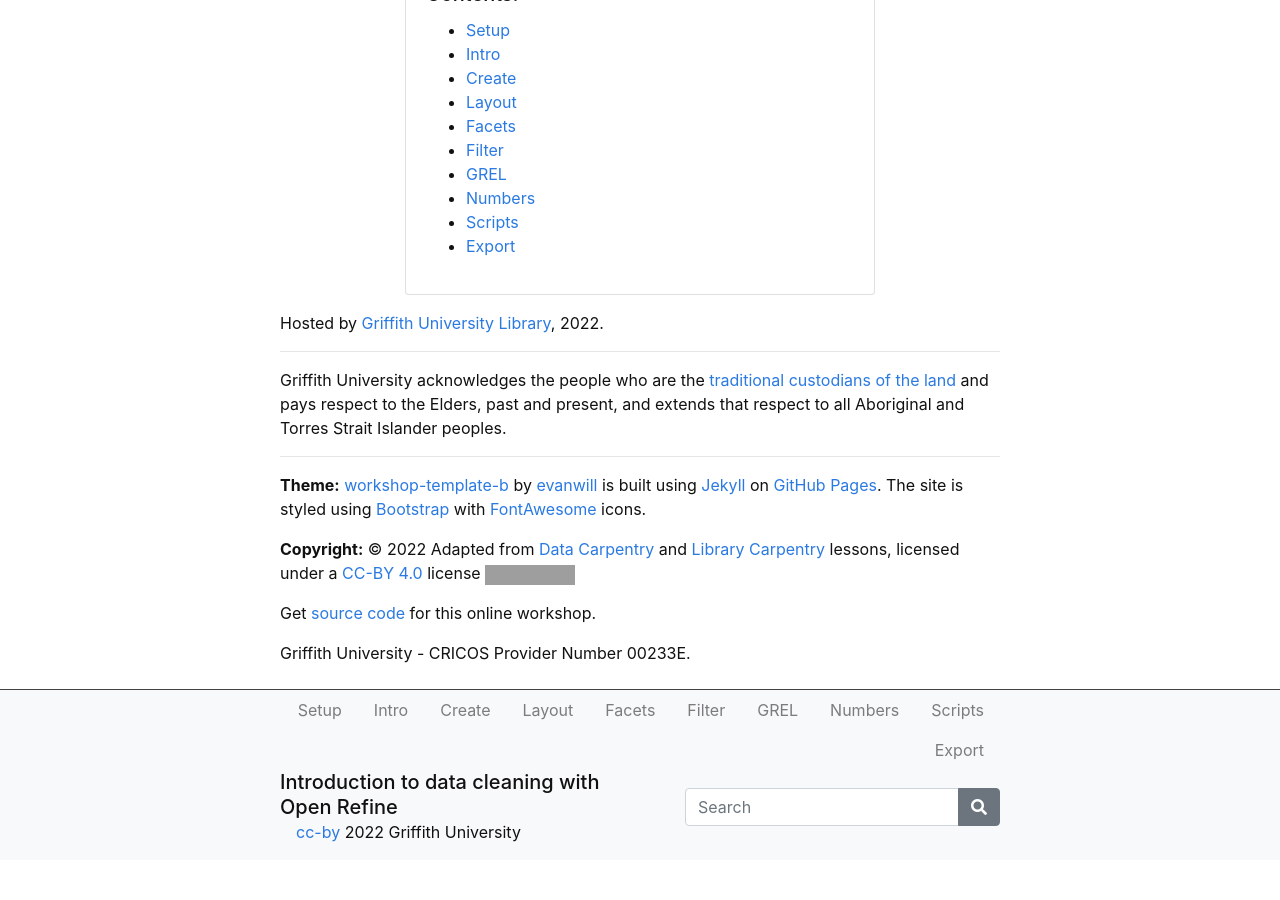
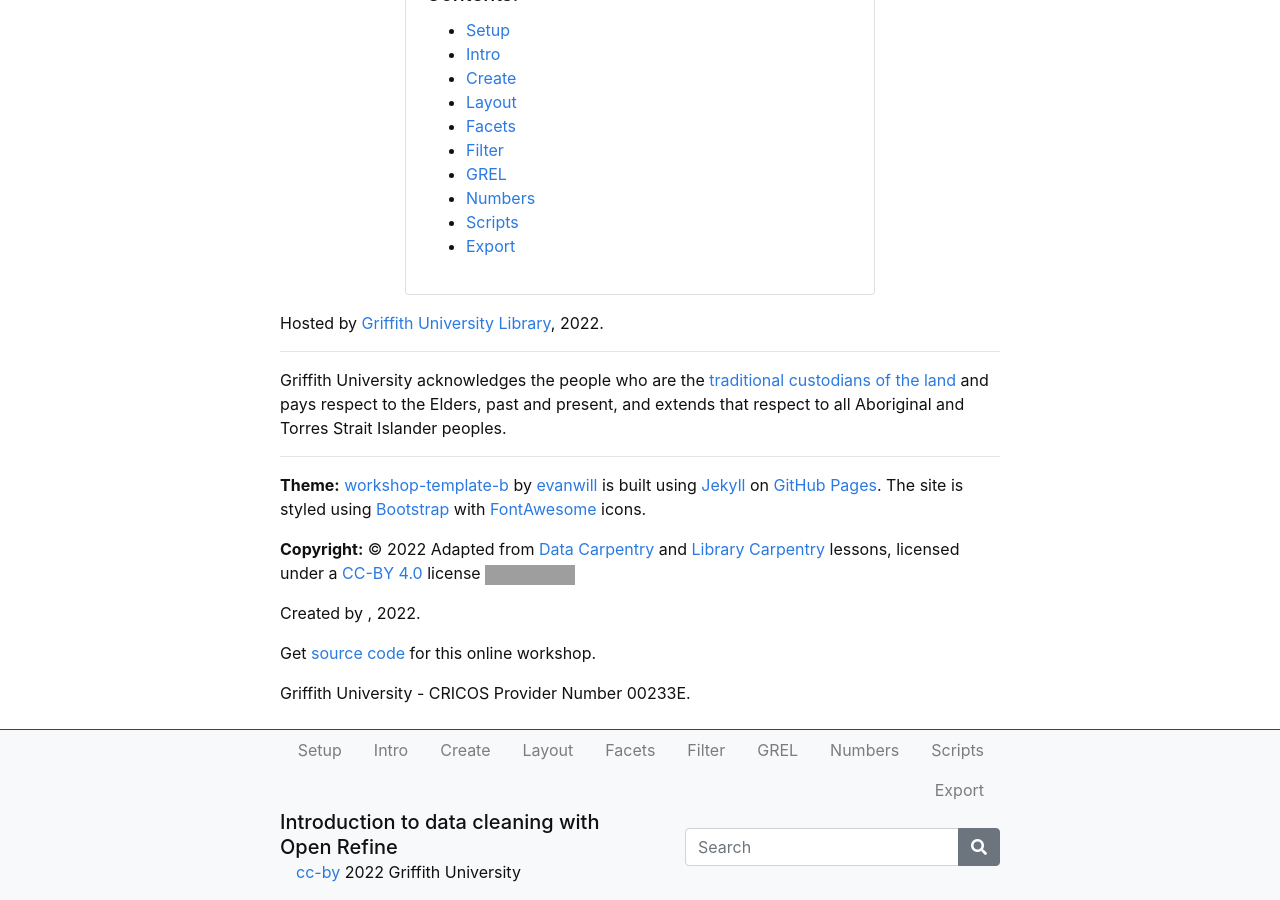
Before and after one commit to GriffithUniLibrary/data-cleaning-intro, a Jekyll site: the page built from index.md, in a window 1280 px wide and 900 px high, scrolled down 953 px. Built offline with Jekyll 4.4.1, drawn with Linux system fonts in a browser that asks for light colours; before the commit the page ends 1813 px from its top, so only the background shows below that; grey boxes are pictures that could not be loaded.

Commit message:
Update credits.html

```diff
--- a/_includes/credits.html
+++ b/_includes/credits.html
@@ -1,4 +1,4 @@
 <p>Griffith University acknowledges the people who are the <a href="https://www.griffith.edu.au/about-griffith/first-peoples" target="_blank" rel="noopener">traditional custodians of the land</a> and pays respect to the Elders, past and present, and extends that respect to all Aboriginal and Torres Strait Islander peoples.</p>---
 <p><strong>Theme:</strong> <a href="https://github.com/evanwill/workshop-template-b" target="_blank" rel="noopener">workshop-template-b</a> by <a href="https://github.com/evanwill/" target="_blank" rel="noopener">evanwill</a> is built using <a href="https://jekyllrb.com/" target="_blank" rel="noopener">Jekyll</a> on <a href="https://pages.github.com/" target="_blank" rel="noopener">GitHub Pages</a>. The site is styled using <a href="https://getbootstrap.com/" target="_blank" rel="noopener">Bootstrap</a> with <a href="https://fontawesome.com/" target="_blank" rel="noopener">FontAwesome</a> icons.</p>
-<p><strong>Copyright:</strong> © {{ site.pub_year}} <a href="https://www.griffith.edu.au/library" target="_blank" rel="noopener"></a> Adapted from <a href="https://datacarpentry.org/lessons/#social-science-curriculum" target="_blank" rel="noopener">Data Carpentry</a> and <a href="https://librarycarpentry.org/lessons/" target="_blank" rel="noopener">Library Carpentry</a> lessons, licensed under a <a href="https://creativecommons.org/licenses/by/4.0/" rel="license">CC-BY 4.0 </a>license <img src="https://licensebuttons.net/l/by/4.0/88x31.png" alt="Creative Commons License"/></p>
-<p>Get <a href="{{ site.repo }}" target="_blank" rel="noopener">source code</a> for this online workshop.<p>
+<p><strong>Copyright:</strong> © {{ site.pub_year}} <a href="https://www.griffith.edu.au/library" target="_blank" rel="noopener"></a> Adapted from <a href="https://datacarpentry.org/lessons/#social-science-curriculum" target="_blank" rel="noopener">Data Carpentry</a> and <a href="https://librarycarpentry.org/lessons/" target="_blank" rel="noopener">Library Carpentry</a> lessons, licensed under a <a href="https://creativecommons.org/licenses/by/4.0/" rel="license">CC-BY 4.0 </a>license <img src="https://licensebuttons.net/l/by/4.0/88x31.png" alt="Creative Commons License"/></p> Created by {{ site.contributor }}, {{ site.pub_year }}.
+<p>Get <a href="{{ site.source-code }}" target="_blank" rel="noopener">source code</a> for this online workshop.<p>
```
